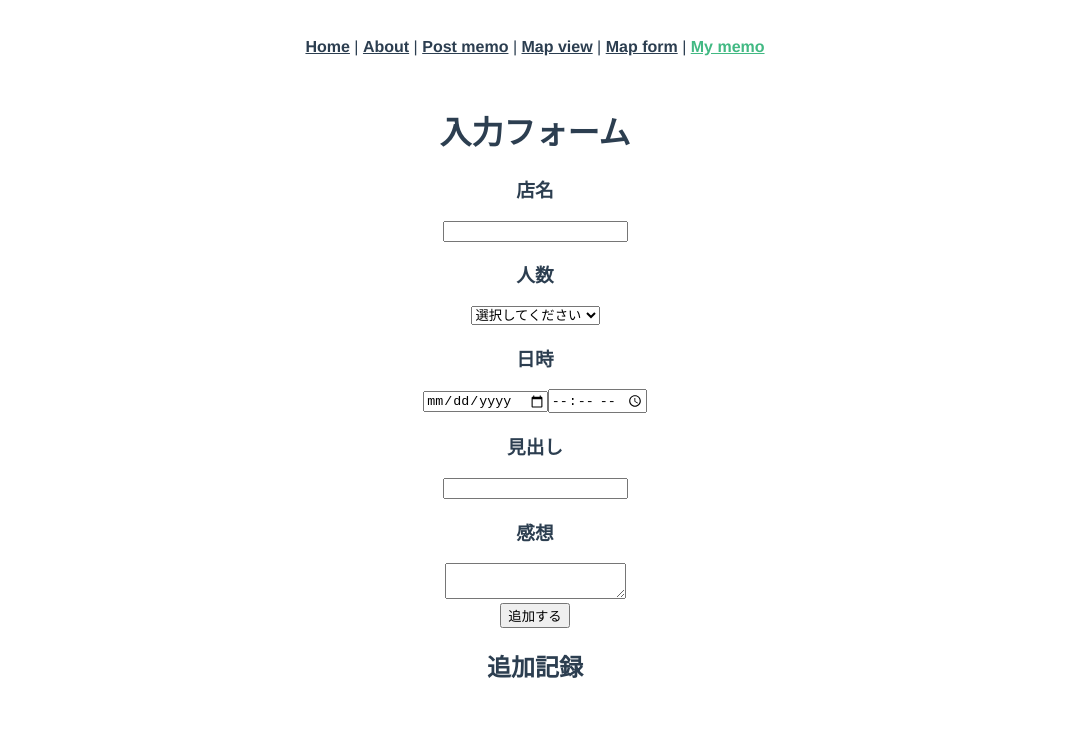
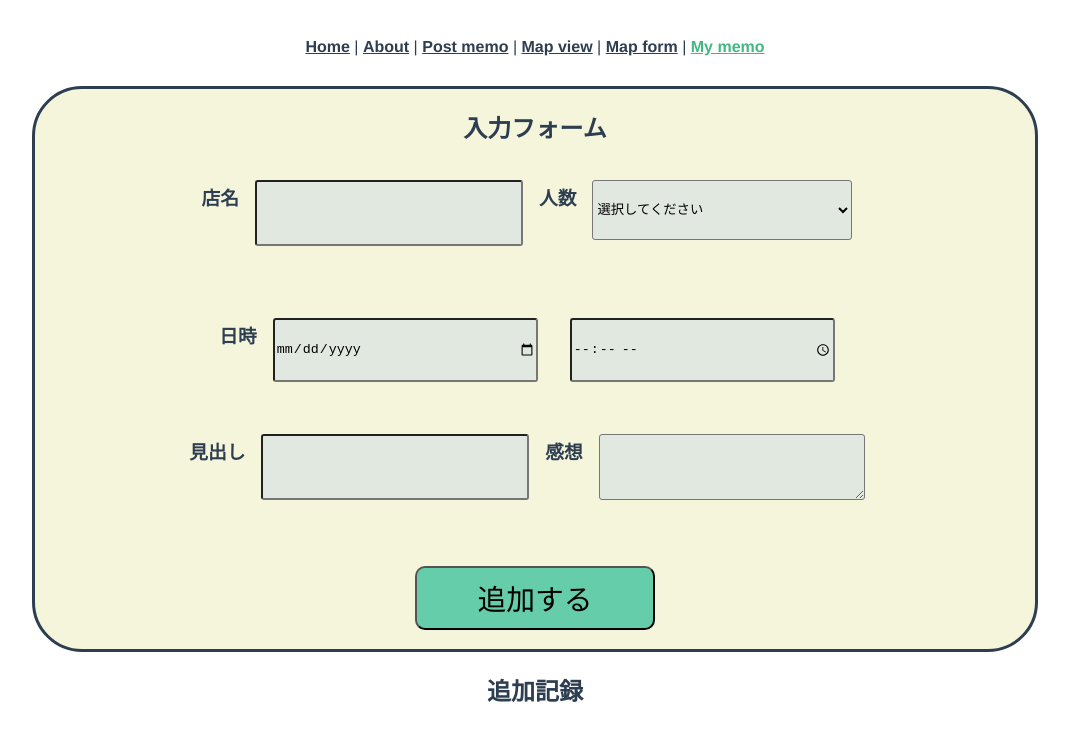
Before and after one commit to webex20-team-2/team-original-app, a Vue app: page /my-memo in a window 1280 px wide. Shown: the top 740 px of the page, without its empty margins (105-1174 px from the left). Built offline with nearby package versions, Linux system fonts and the light colour scheme.

Commit message:
CSSの変更

```diff
--- a/src/views/MyMemo.vue
+++ b/src/views/MyMemo.vue
@@ -1,16 +1,12 @@
 <template>
-  <div class="PostForm">
+  <section class="PostForm">
     <h1 class="PostForm-title">入力フォーム</h1>
     <div class="Form-detail">
-      <div class="category-parts">
-        <div class="Form-place">
+      <div class="Form">
         <h3 class="Place-title">店名</h3>
-          <input class="shopnamebox" type="text" v-model="shopname" />
-        </div>
-      </div>
-      <div class="Form-member">
+        <input class="namebox" type="text" v-model="shopname" />
         <h3 class="Member-title">人数</h3>
-        <select class="Category-select" v-model="membernumber">
+        <select class="namebox" v-model="membernumber">
           <option value hidden="hidden" class="option-word">
             選択してください
           </option>
@@ -22,31 +18,32 @@
           <option value="その他">その他</option>
         </select>
       </div>
-      <div class="Form-date">
+    </div>
+    <div class="Form">
       <h3 class="Date-title">日時</h3>
       <div class="date-flex">
-          <input type="date" class="input-size" v-model="hiniti" /><input
+        <input type="date" class="namebox" v-model="hiniti" /><input
           type="time"
-            class="input-size right-time"
+          class="namebox"
           v-model="zikan"
         />
       </div>
     </div>
+    <div class="Form-detail">
+      <div class="Form">
+        <h3 class="Title-title">見出し</h3>
+        <input type="text" class="namebox" v-model="shorttitle" />
+
+        <h3 class="Text-title">感想</h3>
+        <textarea type="text" class="namebox" v-model="kansou"></textarea>
       </div>
-    <div class="Form-title">
-      <h3 class="Title-title">見出し</h3>
-      <input type="text" class="block-title" v-model="shorttitle" />
-    </div>
-    <div class="Form-text">
-      <h3 class="Text-title">感想</h3>
-      <textarea type="text" class="block-title" v-model="kansou"></textarea>
     </div>
     <button class="Form-button" v-on:click="touroku">追加する</button>
-  </div>
+  </section>
   <section>
     <h2>追加記録</h2>
     <div v-if="logs.length > 0">
-      <div v-for="(log, index) in logs" v-bind:key="index">
+      <div v-for="(log, index) in logs" v-bind:key="index" class="hyouzi">
         <div>店名: {{ log.place }}</div>
         <div>人数: {{ log.member }}</div>
         <div>日時: {{ log.day }} {{ log.time }}</div>
@@ -99,4 +96,65 @@ export default {
 }
 </script>
 
-<style lang="scss" scoped></style>
+<style scoped>
+.PostForm {
+  background-color: beige;
+  justify-content: space-around;
+  align-items: center;
+  width: 1000px;
+  height: 560px;
+  margin-left: auto;
+  margin-right: auto;
+  margin-top: auto;
+  margin-bottom: 20px;
+  border-radius: 50px;
+  border: solid;
+}
+
+.Form-detail {
+  display: flex;
+  justify-content: space-around;
+  flex-direction: row;
+  text-align: center;
+  margin-left: auto;
+  margin-right: auto;
+  margin-top: auto;
+  margin-bottom: 20px;
+}
+
+.Form {
+  display: flex;
+  justify-content: center;
+  flex-direction: row;
+  text-align: center;
+  margin-left: auto;
+  margin-right: auto;
+  margin-top: auto;
+  margin-bottom: 20px;
+}
+
+.Form-button {
+  margin: 10px /*0 auto*/;
+  width: 15rem;
+  height: 4rem;
+  border-radius: 10px 10px 10px 10px;
+  background-color: mediumaquamarine;
+  font-size: 1.8rem;
+}
+.option-word {
+  margin: 0 auto;
+  width: 200px;
+  height: 50px;
+  border-radius: 3px 3px 3px 3px;
+  background-color: white;
+  margin: 1rem;
+}
+.namebox {
+  margin: 0 auto;
+  width: 260px;
+  height: 60px;
+  border-radius: 3px 3px 3px 3px;
+  background-color: #e1e8e0;
+  margin: 1rem;
+}
+</style>
```
Lines whose indentation alone changed are shown as unchanged.
